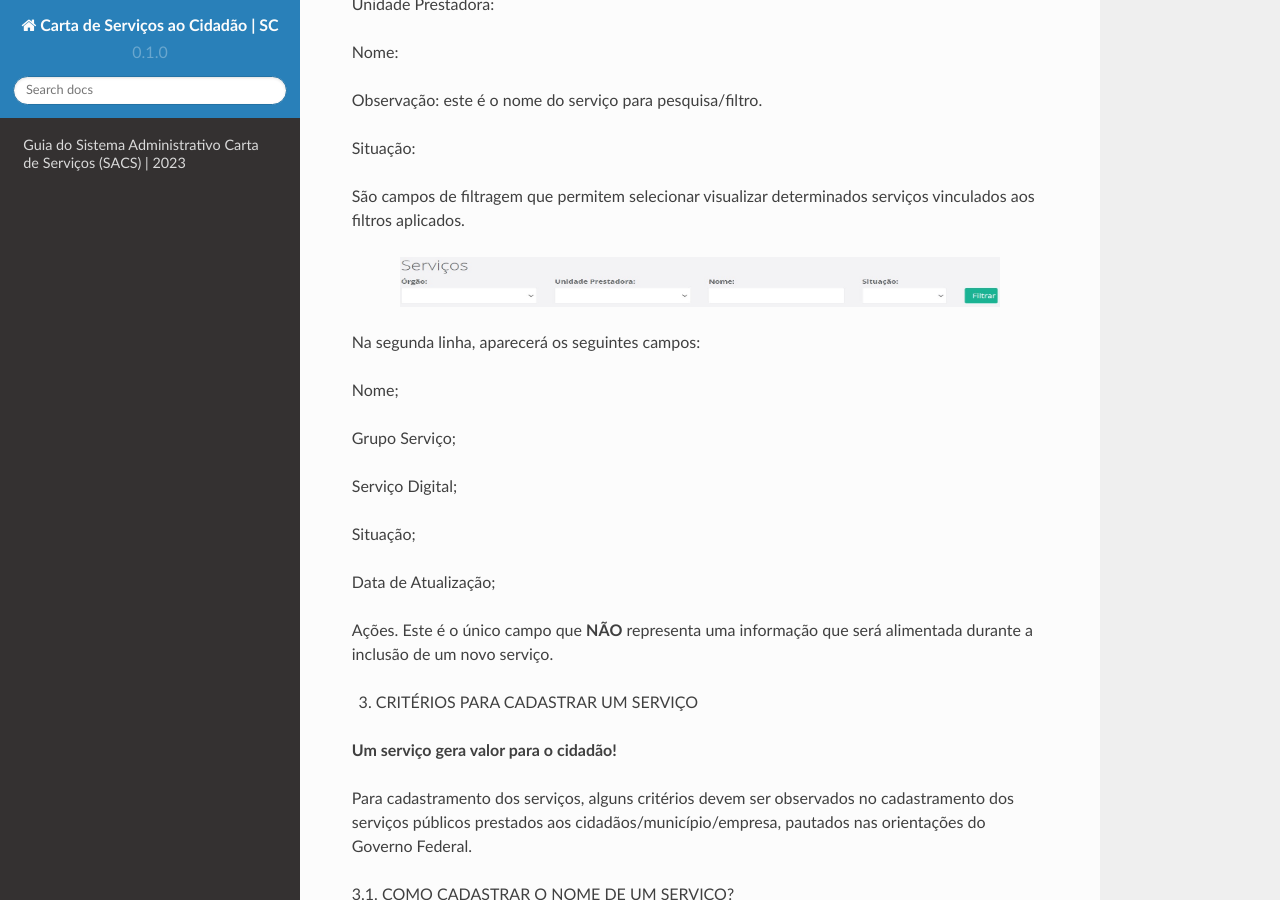
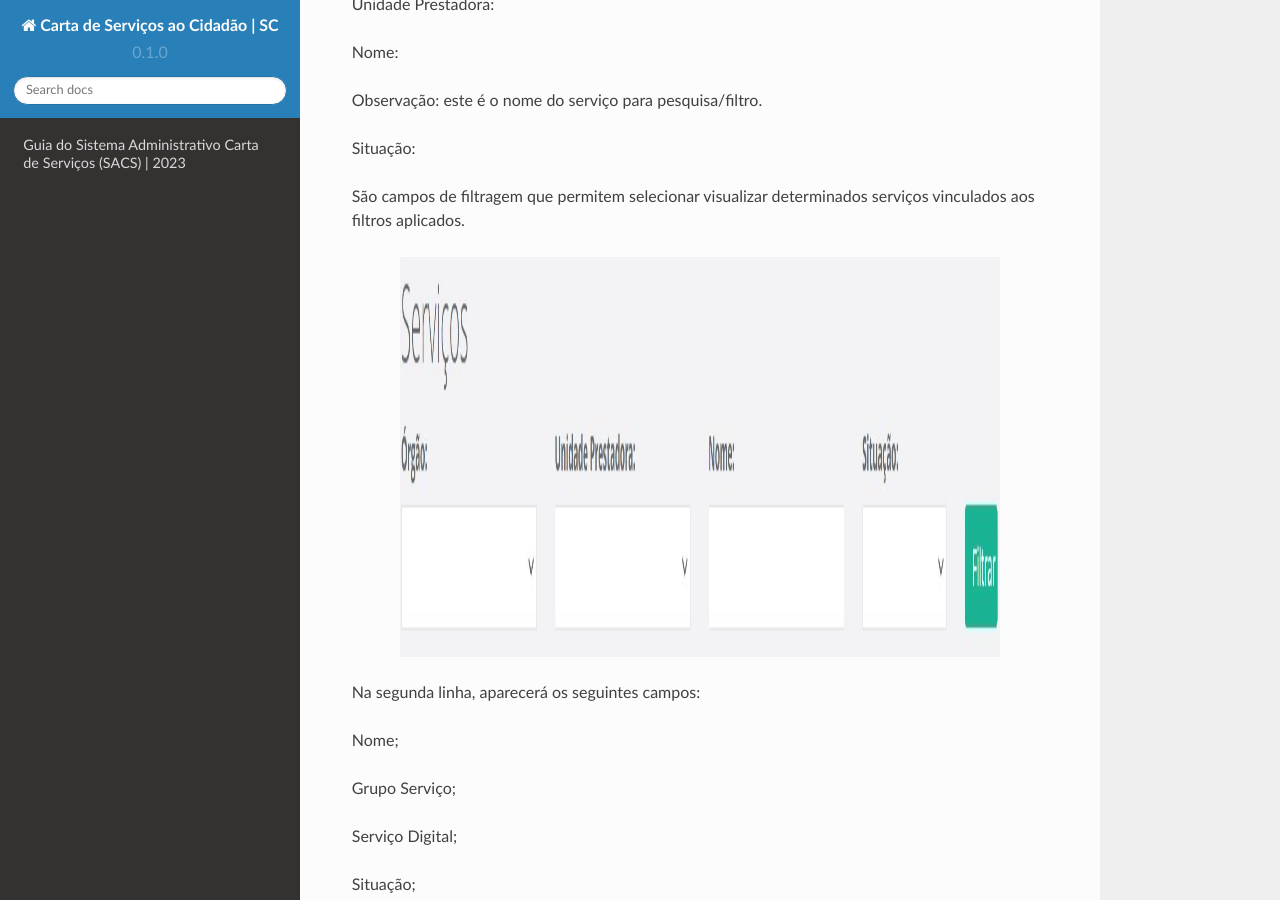
Before and after one commit to brunoaltieri/cartadeservicos, a Sphinx documentation site: the page built from docs/source/index.rst, in a window 1280 px wide and 900 px high, scrolled down 3686 px. Built offline with Sphinx 7.4.7 and the Read the Docs theme 2.0.0, drawn with Linux system fonts in a browser that asks for light colours.

Commit message:
Update index.rst

```diff
--- a/docs/source/index.rst
+++ b/docs/source/index.rst
@@ -108,7 +108,7 @@ Situação:
 São campos de filtragem que permitem selecionar visualizar determinados serviços vinculados aos filtros aplicados.
 
 .. image:: images/camposdefiltro.jpg
-   :height: 50px
+   :height: 400px
    :width: 600 px
    :scale: 100%
    :alt: tela mostrando os campos de filtro para os serviços
```
